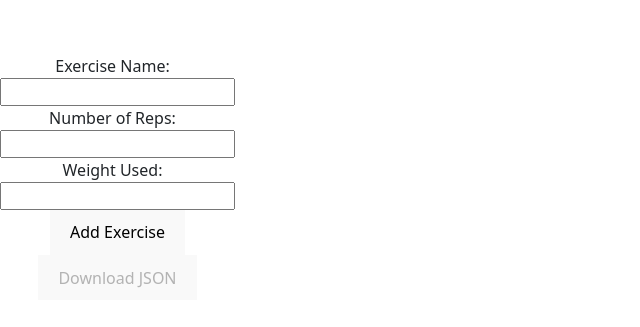
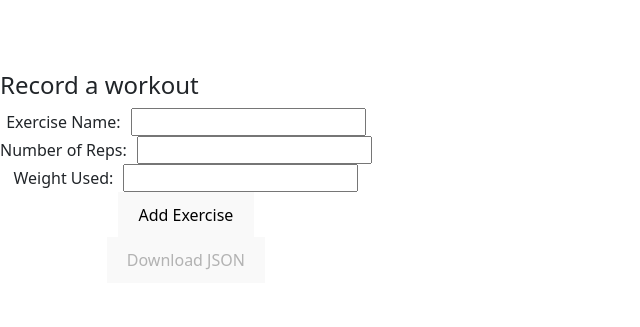
Before and after one commit to programmer90000/exercise-tracker, a React (Vite) app: page / in a window 1280 px wide. Shown: the part 223-550 px from the top of the page, without its empty margins (0-640 px from the left). Built offline with nearby package versions, Linux system fonts and the light colour scheme.

Commit message:
Added classes to divs

```diff
--- a/src/components/NewWorkout/NewWorkout.jsx
+++ b/src/components/NewWorkout/NewWorkout.jsx
@@ -23,20 +23,24 @@ function NewWorkout() {
       };
 
     return (
-        <div>
+        <div id="record-workout">
+            <h4>Record a workout</h4>
             <form onSubmit={handleSubmit(onSubmit)}>
+                <div className="question">
                     <label htmlFor="exerciseName">Exercise Name:</label>
                     <input type="text" id="exerciseName" {...register('exerciseName', { required: true })} />
                     {watch('exerciseName') && <p>Exercise Name is required</p>}
-
+                </div>
+                <div className="question">
                     <label htmlFor="numberOfReps">Number of Reps:</label>
                     <input type="number" id="numberOfReps" {...register('numberOfReps', { required: true, min: 1 })} />
                     {watch('numberOfReps') && <p>Number of Reps must be greater than 0</p>}
-
+                </div>
+                <div className="question">
                     <label htmlFor="weightUsed">Weight Used:</label>
                     <input type="number" id="weightUsed" {...register('weightUsed', { required: true, min: 1 })} />
                     {watch('weightUsed') && <p>Weight Used must be greater than 0</p>}
-
+                </div>
                     <button type="submit">Add Exercise</button>
                     <button type="button" onClick={downloadJson} disabled={exercises.length === 0}>Download JSON</button>
             </form>
```
Lines whose indentation alone changed are shown as unchanged.
